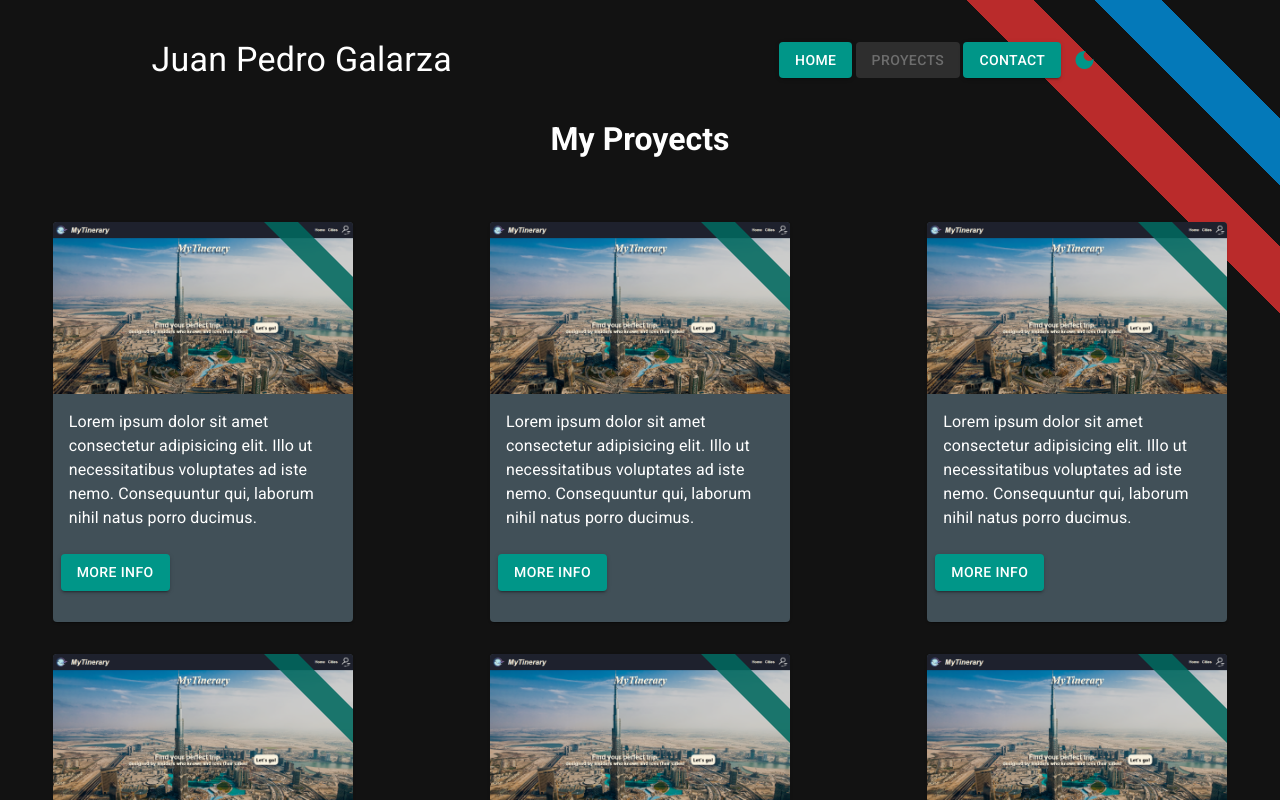
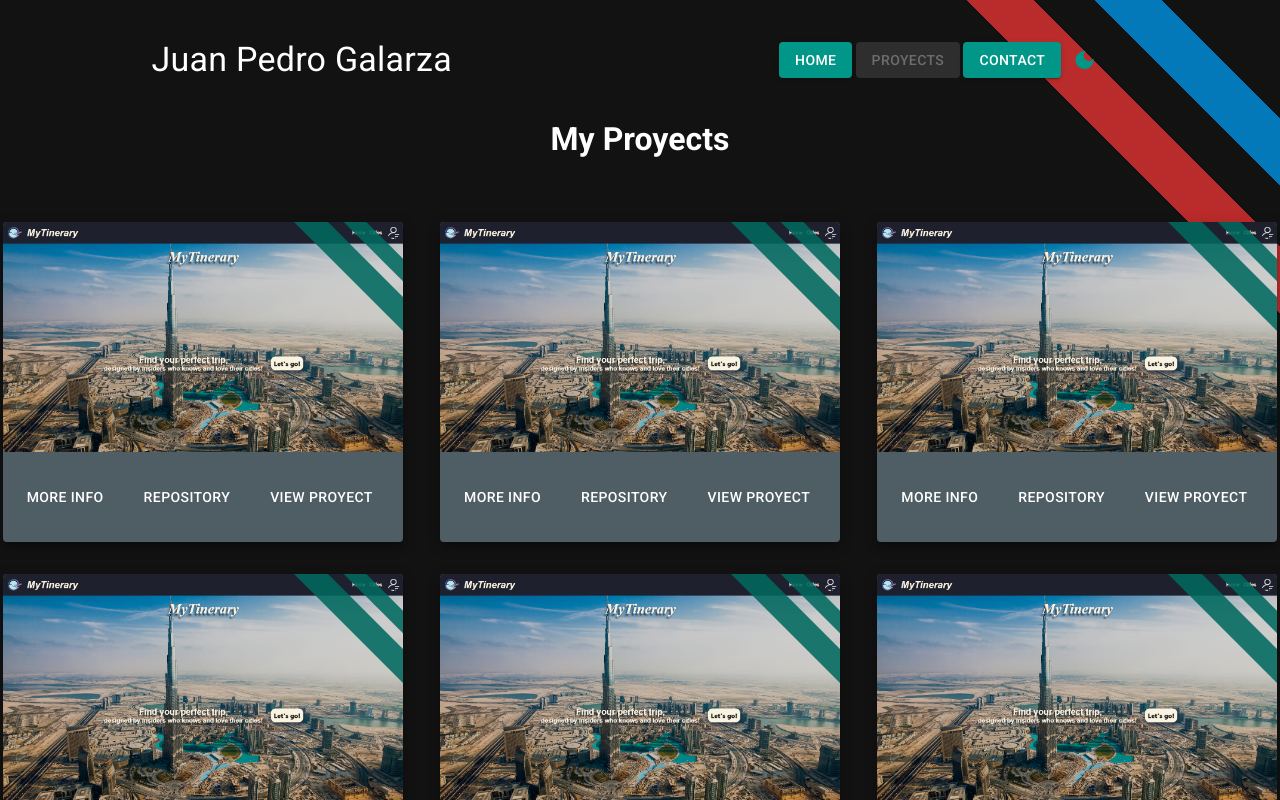
Before and after one commit to juanPedroGalarza/portfolio-react, a React (Vite) app: page /proyects in a window 1280 px wide. Shown: the top 800 px of the page. Built offline with nearby package versions, Linux system fonts and the light colour scheme.

Commit message:
ProyectCard & styled update

```diff
--- a/src/components/StyledComponents/proyects/ProyectCardStyled.jsx
+++ b/src/components/StyledComponents/proyects/ProyectCardStyled.jsx
@@ -1,9 +1,41 @@
 import { Card, styled } from "@mui/material";
 
-const ProyectCardStyled = styled(Card)(({ theme }) => ({
+const ProyectCardStyled = styled(Card)(({ theme, info }) => ({
   position: "relative",
-  width:300,
-  height:400
+  width: 600,
+  height: 400,
+  "& .MuiCardActionArea-root": {
+    height: 280,
+    overflow: "hidden"
+  },
+  "& .MuiCardActions-root": {
+    height: 120
+  },
+  "& .MuiCardContent-root": {
+    width: "100%",
+    height: "100%",
+    overflow: "scroll-y",
+  },
+  "@media (max-width: 1440px)": {
+    width: 400,
+    height: 320,
+    "& .MuiCardActionArea-root": {
+      height: 230,
+    },
+    "& .MuiCardActions-root": {
+      height: 90
+    }
+  },
+  "@media (max-width: 768px)": {
+    width: 320,
+    height: 200,
+    "& .MuiCardActionArea-root": {
+      height: 140,
+    },
+    "& .MuiCardActions-root": {
+      height: 60
+    }
+  }
 }))
 
 export default ProyectCardStyled
--- a/src/components/proyects/ProyectCard.jsx
+++ b/src/components/proyects/ProyectCard.jsx
@@ -1,31 +1,52 @@
 import { Button, CardActionArea, CardActions, CardContent, CardMedia, Typography } from "@mui/material";
+import { useState } from "react";
 import { OneBar } from "../StyledComponents/BackgroundBars";
 import ProyectCardStyled from "../StyledComponents/proyects/ProyectCardStyled";
 
 export default function ProyectCard(props) {
-  const {img, proyectName} = props.data
+  const { img, proyectName } = props.data
+  const [showMoreInfo, setShowMoreInfo] = useState(false)
+  const toggleMoreInfo = () => setShowMoreInfo(v => !v)
+
   return (
-    <ProyectCardStyled>
-      <CardActionArea>
-        <CardMedia
-          component="img"
-          image={img}
-          heigt="140"
-          alt={proyectName}
-        />
-        <CardContent>
-          <Typography>
-            Lorem ipsum dolor sit amet consectetur adipisicing elit. Illo ut necessitatibus voluptates ad iste nemo. Consequuntur qui, laborum nihil natus porro ducimus.
-          </Typography>
-        </CardContent>
+    <ProyectCardStyled
+      raised
+    >
+      <CardActionArea
+        onClick={toggleMoreInfo}
+        info={showMoreInfo.toString()}
+      >
+        {showMoreInfo ?
+          <CardContent>
+            <Typography>
+              Lorem ipsum dolor sit amet consectetur adipisicing elit. Illo ut necessitatibus voluptates ad iste nemo. Consequuntur qui, laborum nihil natus porro ducimus.
+            </Typography>
+          </CardContent>
+          : <CardMedia
+            component="img"
+            image={img}
+            heigt="250"
+            alt={proyectName}
+          />
+        }
+        <OneBar color="primary" height="3" />
+        <OneBar color="primary" height="2" second="true" />
       </CardActionArea>
       <CardActions>
         <Button
-          variant="contained"
           color="primary"
+          variant="outlained"
+          onClick={toggleMoreInfo}
         >More Info</Button>
+        <Button
+          color="primary"
+          variant="outlained"
+        >Repository</Button>
+        <Button
+          color="primary"
+          variant="outlained"
+        >View proyect</Button>
       </CardActions>
-      <OneBar color="primary" height="3" />
     </ProyectCardStyled>
   )
 }
```
